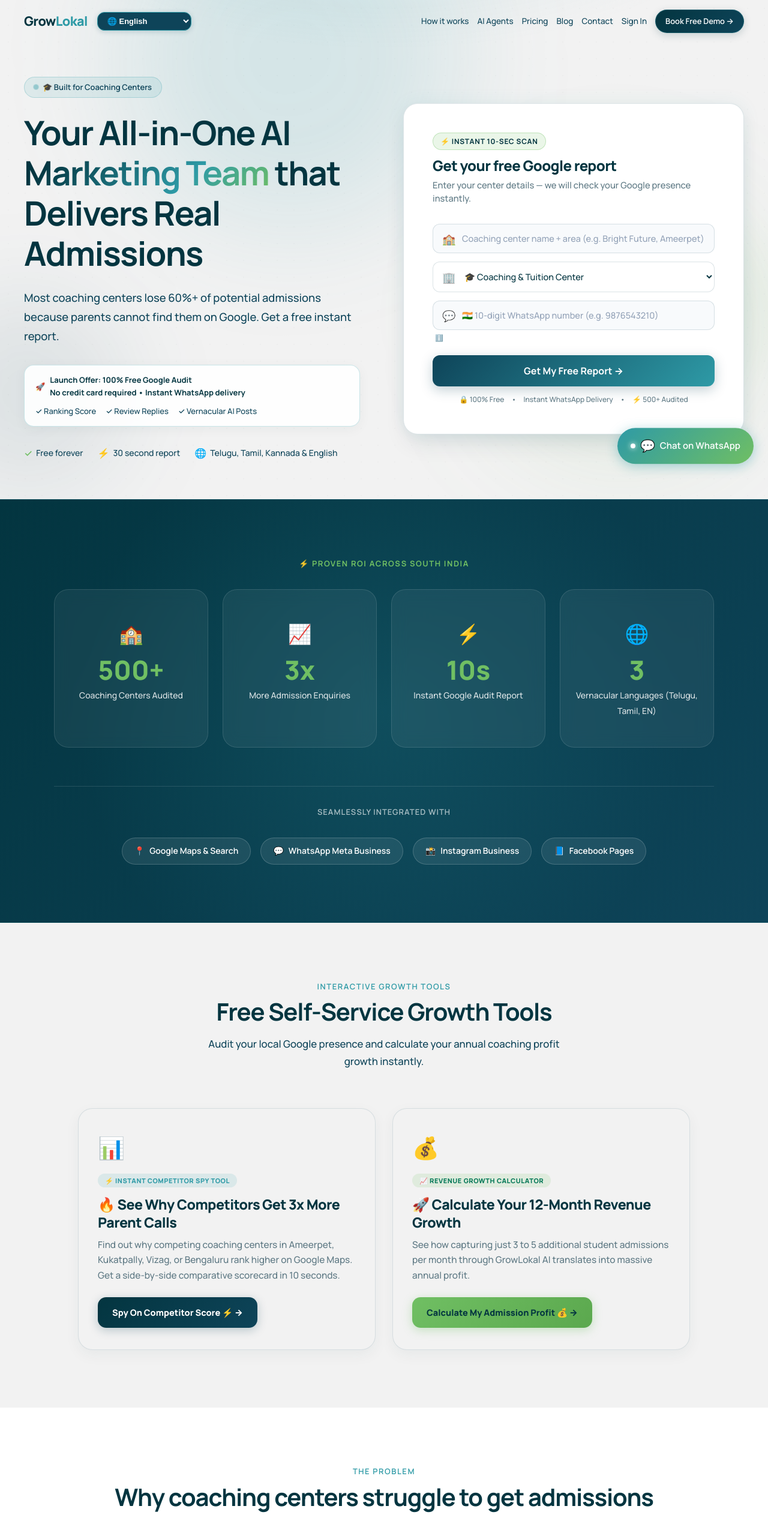
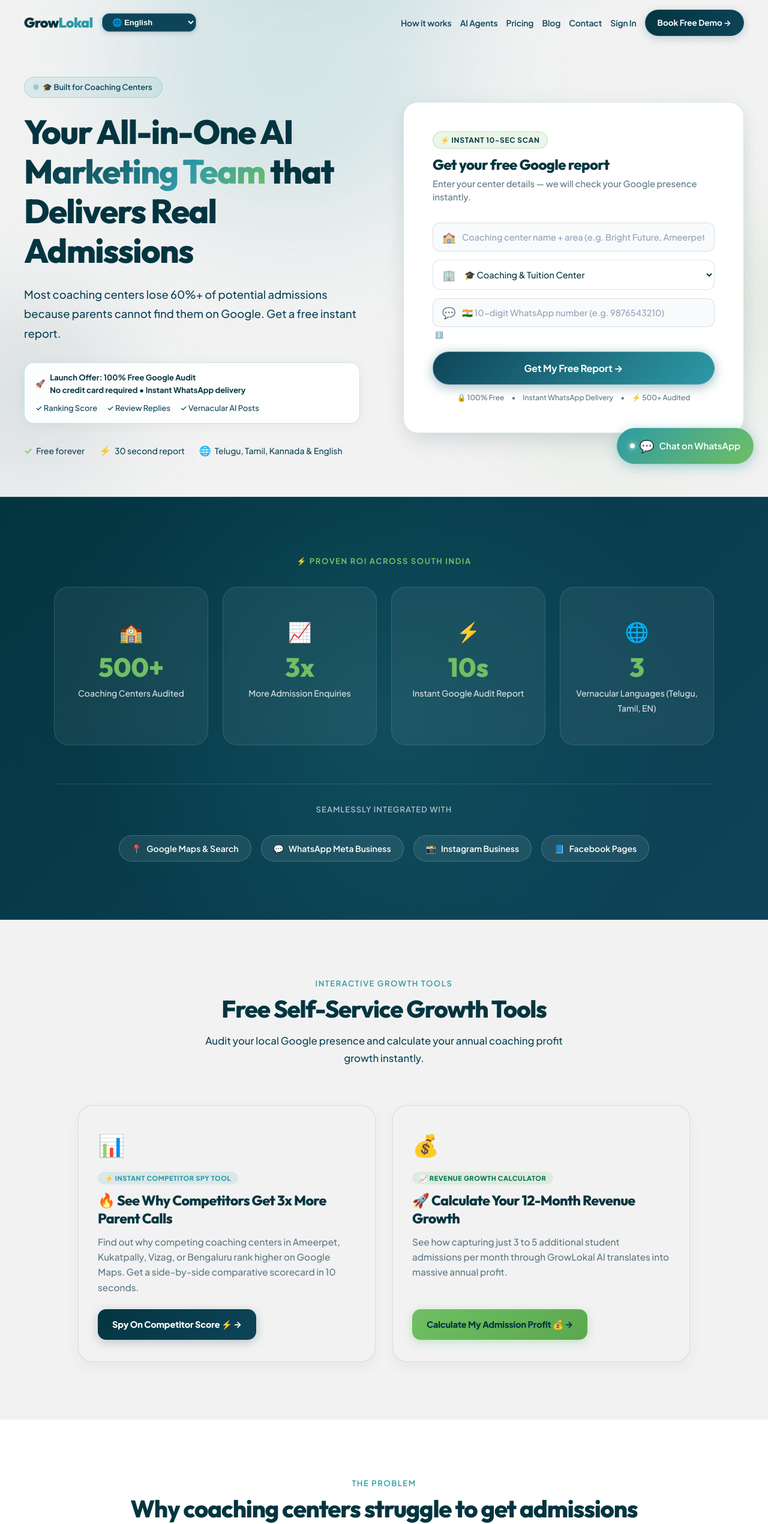
Before and after one commit to akheels-web/growlokal, a Next.js app in the folder apps/web/: page / in a window 1280 px wide. Shown: the top 2540 px of the page at 60% size. Built offline with nearby package versions, Linux system fonts and the light colour scheme.

Commit message:
style: adopt GoSaaS-inspired design system typography (Outfit & Plus Jakarta Sans), crisp pill buttons, and elevated card hover effects

```diff
--- a/apps/web/src/app/globals.css
+++ b/apps/web/src/app/globals.css
@@ -82,8 +82,8 @@
   --shadow-card-hover: 0 12px 36px rgba(3, 53, 64, 0.12);
 
   /* Typography */
-  --font-heading: 'Manrope', -apple-system, BlinkMacSystemFont, system-ui, sans-serif;
-  --font-body: 'Manrope', -apple-system, BlinkMacSystemFont, system-ui, sans-serif;
+  --font-heading: 'Outfit', 'Plus Jakarta Sans', -apple-system, BlinkMacSystemFont, system-ui, sans-serif;
+  --font-body: 'Plus Jakarta Sans', 'Inter', -apple-system, BlinkMacSystemFont, system-ui, sans-serif;
 
   /* Spacing */
   --space-xs: 4px;
@@ -121,9 +121,9 @@
 }
 h1, h2, h3, h4, h5, h6 {
   font-family: var(--font-heading);
-  font-weight: 700;
-  line-height: 1.2;
-  letter-spacing: -0.025em;
+  font-weight: 800;
+  line-height: 1.18;
+  letter-spacing: -0.028em;
 }
 .page-wrapper { min-height: 100vh; position: relative; }
 
@@ -154,31 +154,32 @@
   display: flex; align-items: center; justify-content: space-between;
 }
 .nav-brand {
-  font-family: var(--font-heading); font-size: 1.35rem; font-weight: 800;
-  color: var(--color-brand-darkest); text-decoration: none !important; letter-spacing: -0.03em;
+  font-family: var(--font-heading); font-size: 1.45rem; font-weight: 900;
+  color: var(--color-brand-darkest); text-decoration: none !important; letter-spacing: -0.035em;
   display: inline-flex; align-items: center;
 }
 .nav-brand span { color: var(--color-brand-teal); }
 .nav-links { display: flex; align-items: center; gap: 14px; flex-wrap: wrap; }
 .nav-link {
-  font-size: 13.5px; color: var(--color-text-secondary); text-decoration: none !important;
-  transition: color var(--transition-fast); font-weight: 500; white-space: nowrap;
+  font-size: 14px; color: var(--color-text-secondary); text-decoration: none !important;
+  transition: color var(--transition-fast); font-weight: 600; white-space: nowrap;
+  letter-spacing: -0.01em;
 }
 .nav-link:hover { color: var(--color-brand-teal); }
 
 .btn-nav {
-  padding: 8px 16px; font-size: 13px; font-weight: 600; font-family: var(--font-body);
+  padding: 10px 20px; font-size: 13.5px; font-weight: 700; font-family: var(--font-body);
   color: #ffffff !important; background: linear-gradient(135deg, #033540 0%, #0E4459 100%);
   border: 1px solid rgba(46, 154, 166, 0.3); border-radius: var(--radius-full);
   cursor: pointer; text-decoration: none !important;
-  box-shadow: 0 4px 14px rgba(3, 53, 64, 0.18);
+  box-shadow: 0 4px 16px rgba(3, 53, 64, 0.2);
   display: inline-flex; align-items: center; gap: 6px; white-space: nowrap;
-  transition: transform var(--transition-fast), box-shadow var(--transition-fast), background var(--transition-fast);
+  transition: all var(--transition-fast);
 }
 .btn-nav:hover {
-  transform: translateY(-1px);
+  transform: translateY(-2px);
   background: linear-gradient(135deg, #0E4459 0%, #2E9AA6 100%);
-  box-shadow: 0 6px 20px rgba(46, 154, 166, 0.35);
+  box-shadow: 0 8px 24px rgba(46, 154, 166, 0.35);
   color: #ffffff !important;
 }
 
@@ -399,23 +400,25 @@
 
 .audit-form .btn-primary {
   width: 100%;
-  padding: 15px 24px;
+  padding: 16px 28px;
   font-size: 16px;
   font-weight: 700;
   font-family: var(--font-body);
   color: #ffffff !important;
   background: linear-gradient(135deg, #0E4459 0%, #2E9AA6 100%);
-  border: none;
-  border-radius: var(--radius-md);
+  border: 1px solid rgba(255, 255, 255, 0.2);
+  border-radius: var(--radius-full);
   cursor: pointer;
-  box-shadow: 0 6px 20px rgba(14, 68, 89, 0.25);
-  transition: transform var(--transition-fast), box-shadow var(--transition-fast), background var(--transition-fast);
+  box-shadow: 0 6px 20px rgba(14, 68, 89, 0.25), 0 0 16px rgba(46, 154, 166, 0.2);
+  transition: all 0.25s cubic-bezier(0.4, 0, 0.2, 1);
+  letter-spacing: -0.01em;
 }
 
 .audit-form .btn-primary:hover:not(:disabled) {
-  transform: translateY(-1px);
+  transform: translateY(-2px);
   background: linear-gradient(135deg, #033540 0%, #0E4459 100%);
-  box-shadow: 0 8px 25px rgba(46, 154, 166, 0.4);
+  box-shadow: 0 10px 30px rgba(46, 154, 166, 0.4), 0 0 24px rgba(112, 191, 99, 0.25);
+  color: #ffffff !important;
 }
 
 .audit-trust-strip {
@@ -621,8 +624,52 @@
 }
 
 /* ============================================================
-   SECTION DEFAULTS
-   ============================================================ */
+   SECTION DEFAULTS & GOSAAS BUTTON STYLES
+   ============================================================ */
+.btn-growth-tool-teal {
+  display: inline-flex;
+  align-items: center;
+  justify-content: center;
+  padding: 14px 24px;
+  background: linear-gradient(135deg, #0E4459 0%, #2E9AA6 100%);
+  color: #ffffff !important;
+  border-radius: var(--radius-full);
+  font-size: 14.5px;
+  font-weight: 700;
+  text-decoration: none !important;
+  box-shadow: 0 4px 16px rgba(14, 68, 89, 0.25);
+  transition: all 0.25s cubic-bezier(0.4, 0, 0.2, 1);
+  letter-spacing: -0.01em;
+}
+.btn-growth-tool-teal:hover {
+  transform: translateY(-2px);
+  background: linear-gradient(135deg, #033540 0%, #0E4459 100%);
+  box-shadow: 0 8px 24px rgba(46, 154, 166, 0.4);
+  color: #ffffff !important;
+}
+
+.btn-growth-tool-green {
+  display: inline-flex;
+  align-items: center;
+  justify-content: center;
+  padding: 14px 24px;
+  background: linear-gradient(135deg, #70BF63 0%, #047857 100%);
+  color: #ffffff !important;
+  border-radius: var(--radius-full);
+  font-size: 14.5px;
+  font-weight: 700;
+  text-decoration: none !important;
+  box-shadow: 0 4px 16px rgba(112, 191, 99, 0.3);
+  transition: all 0.25s cubic-bezier(0.4, 0, 0.2, 1);
+  letter-spacing: -0.01em;
+}
+.btn-growth-tool-green:hover {
+  transform: translateY(-2px);
+  background: linear-gradient(135deg, #047857 0%, #033540 100%);
+  box-shadow: 0 8px 24px rgba(112, 191, 99, 0.45);
+  color: #ffffff !important;
+}
+
 .section { padding: var(--space-4xl) var(--space-lg); position: relative; }
 .section--alt { background: #ffffff; }
 .section-center { max-width: 1100px; margin: 0 auto; }
--- a/apps/web/src/app/layout.tsx
+++ b/apps/web/src/app/layout.tsx
@@ -108,7 +108,7 @@
         <link rel="dns-prefetch" href="https://fonts.googleapis.com" />
         <link rel="dns-prefetch" href="https://fonts.gstatic.com" />
         <link
-          href="https://fonts.googleapis.com/css2?family=Inter:wght@400;500;600&family=Manrope:wght@500;600;700;800&display=swap"
+          href="https://fonts.googleapis.com/css2?family=Inter:wght@400;500;600;700&family=Outfit:wght@500;600;700;800;900&family=Plus+Jakarta+Sans:wght@500;600;700;800&display=swap"
           rel="stylesheet"
         />
         <script
```
